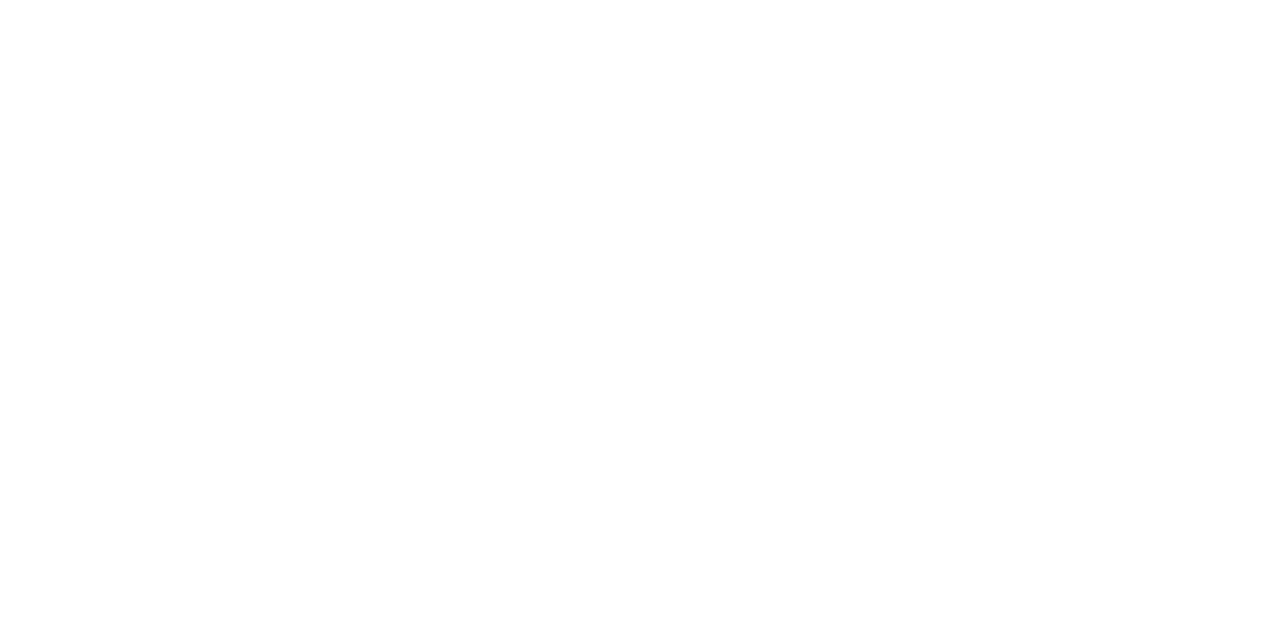
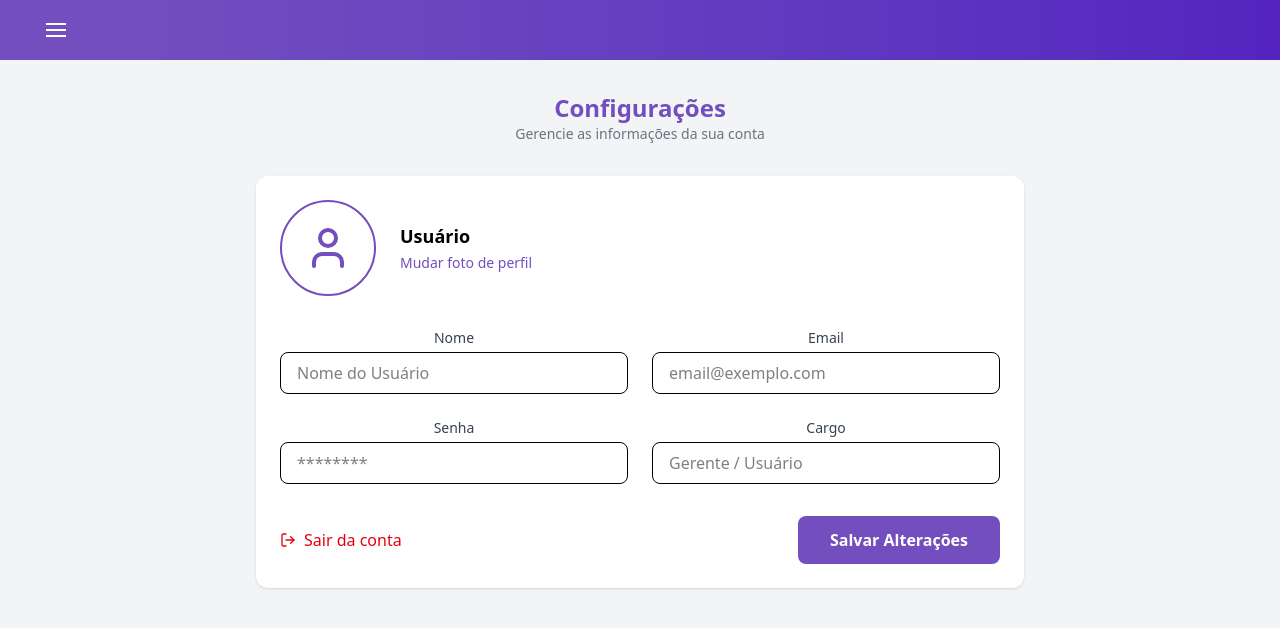
Before and after one commit to elielsondev/projeto_app_controle_de_garantia, a React (Vite) app: page /settings in a window 1280 px wide. Before the commit this address had no page. Shown: the top 628 px of the page. Built offline with nearby package versions, Linux system fonts and the light colour scheme.

Commit message:
create Settings

```diff
--- a/src/App.tsx
+++ b/src/App.tsx
@@ -7,6 +7,7 @@
 import NoteScreen from "./pages/NoteScreen";
 import RegistrationNote from "./pages/RegistrationNote";
 import Trash from "./pages/trash";
+import Settings from "./pages/Settings";
 
 function App() {
   return (
@@ -19,6 +20,7 @@
         <Route path="/note" element={ <NoteScreen /> } />
         <Route path="/registration-note" element={ <RegistrationNote /> } />
         <Route path="/trash" element={<Trash />} />
+        <Route path="/settings" element={<Settings />} />
       </Routes>
     </div>
   );
--- a/src/components/Sidebar.tsx
+++ b/src/components/Sidebar.tsx
@@ -87,7 +87,12 @@
             </button>
 
             {/* Configurações */}
-            <button className="flex items-center gap-2">
+            <button
+            onClick={()=> {
+              navigate("/Settings")
+              onClose();
+            }}
+            className="flex items-center gap-2 hover:text-purple-200 transition-colors">
               <Settings size={18} />
               Configurações
             </button>
--- /dev/null
+++ b/src/pages/Settings.tsx
@@ -0,0 +1,87 @@
+import { User, LogOut } from "lucide-react";
+import Header from "../components/Header.tsx";
+
+export default function SettingsPage() {
+  return (
+    <>
+      <Header />
+      <div className="min-h-screen bg-gray-100 flex justify-center px-4 py-8">
+      <div className="w-full max-w-3xl">
+        {/* Header */}
+        <header className="mb-8">
+          <h1 className="text-2xl font-bold text-[#724EBF]">Configurações</h1>
+          <p className="text-sm text-gray-500">Gerencie as informações da sua conta</p>
+        </header>
+
+        {/* Card principal */}
+        <div className="bg-white rounded-xl shadow p-6">
+          {/* Perfil */}
+          <div className="flex flex-col sm:flex-row items-center gap-6 mb-8">
+            <div className="w-24 h-24 rounded-full border-2 border-[#724EBF] flex items-center justify-center">
+              <User className="w-12 h-12 text-[#724EBF]" />
+            </div>
+
+            <div className="text-center sm:text-left">
+              <h2 className="text-lg font-semibold">Usuário</h2>
+              <button className="text-sm text-[#724EBF] hover:underline">
+                Mudar foto de perfil
+              </button>
+            </div>
+          </div>
+
+          {/* Formulário */}
+          <div className="grid grid-cols-1 sm:grid-cols-2 gap-6">
+            <div>
+              <label className="block text-sm font-medium text-gray-700 mb-1">Nome</label>
+              <input
+                type="text"
+                placeholder="Nome do Usuário"
+                className="w-full px-4 py-2 border rounded-lg focus:ring-2 focus:ring-[#724EBF] outline-none"
+              />
+            </div>
+
+            <div>
+              <label className="block text-sm font-medium text-gray-700 mb-1">Email</label>
+              <input
+                type="email"
+                placeholder="email@exemplo.com"
+                className="w-full px-4 py-2 border rounded-lg focus:ring-2 focus:ring-[#724EBF] outline-none"
+              />
+            </div>
+
+            <div>
+              <label className="block text-sm font-medium text-gray-700 mb-1">Senha</label>
+              <input
+                type="password"
+                placeholder="********"
+                className="w-full px-4 py-2 border rounded-lg focus:ring-2 focus:ring-[#724EBF] outline-none"
+              />
+            </div>
+
+            <div>
+              <label className="block text-sm font-medium text-gray-700 mb-1">Cargo</label>
+              <input
+                type="text"
+                placeholder="Gerente / Usuário"
+                className="w-full px-4 py-2 border rounded-lg focus:ring-2 focus:ring-[#724EBF] outline-none"
+              />
+            </div>
+          </div>
+
+          {/* Ações */}
+          <div className="mt-8 flex flex-col sm:flex-row justify-between gap-4">
+            <button className="flex items-center gap-2 text-red-600 hover:underline">
+              <LogOut className="w-4 h-4" />
+              Sair da conta
+            </button>
+
+            <button className="px-8 py-3 rounded-lg bg-[#724EBF] text-white font-semibold hover:bg-[#5a3a9f] transition">
+              Salvar Alterações
+            </button>
+          </div>
+        </div>
+      </div>
+    </div>
+    </>
+  );
+}
```
